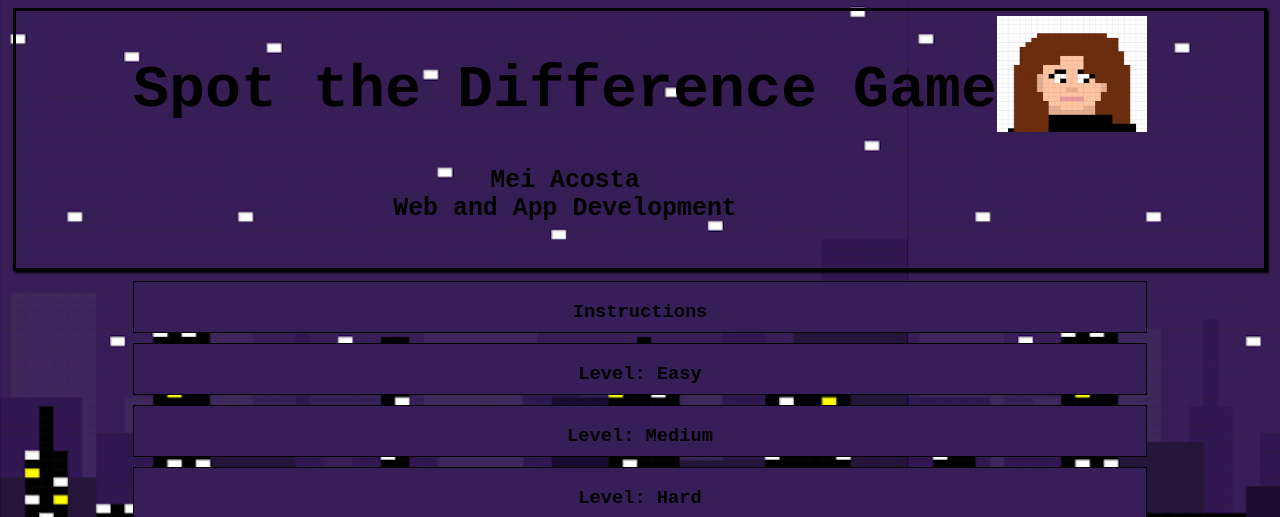
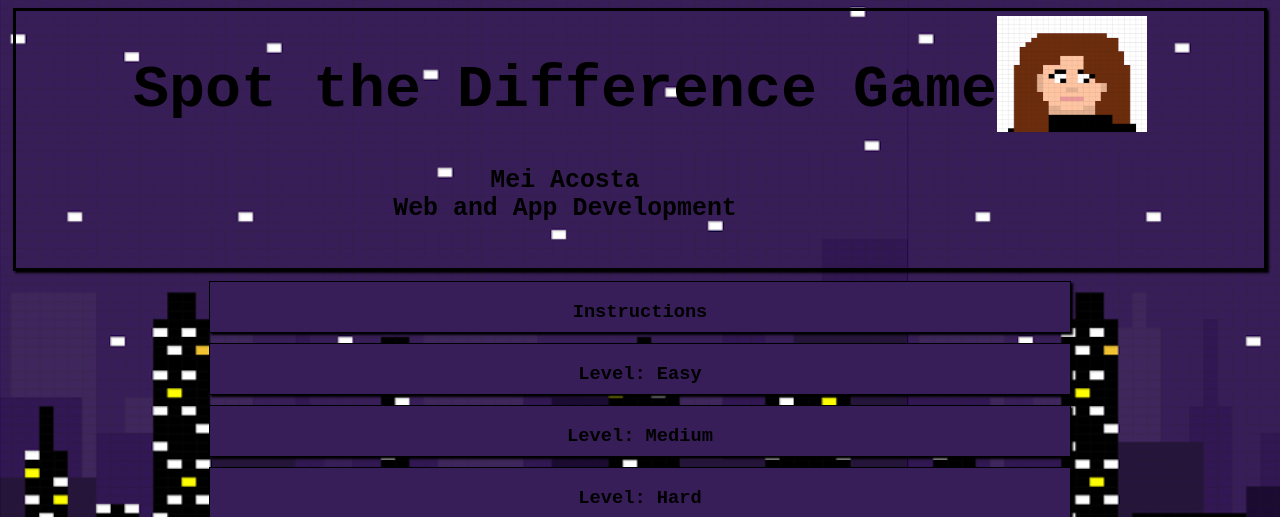
Before and after one commit to Me1dy/Me1dy, a plain HTML site: page project4/project4.html in a window 1280 px wide. Shown: the top 517 px of the page. Drawn offline with Linux system fonts and the light colour scheme.

Commit message:
changed images size

```diff
--- a/project4/project4.css
+++ b/project4/project4.css
@@ -31,12 +31,13 @@ h3 {
   color: Black;
   text-align: center;
   border: 1px solid black;
+  box-shadow: 2px 2px 2px black;
   background-color: #381e59;
   color: black;
   text-align: center;
   height: 50px;
   overflow: hidden;
-  width: 80%;
+  width: 860px;
   margin: 10px auto;
   transition: height 2.5s ease;
 }
@@ -47,12 +48,13 @@ h3 {
   color: Black;
   text-align: center;
   border: 1px solid black;
+  box-shadow: 2px 2px 2px black;
   background-color: #381e59;
   color: black;
   text-align: center;
   height: 50px;
   overflow: hidden;
-  width: 80%;
+  width: 860px;
   margin: 10px auto;
   transition: height 2.5s ease;
 }
@@ -63,28 +65,32 @@ h3 {
   color: Black;
   text-align: center;
   border: 1px solid black;
+  box-shadow: 2px 2px 2px black;
   background-color: #381e59;
   color: black;
   text-align: center;
   height: 50px;
   overflow: hidden;
-  width: 80%;
+  width: 860px;
   margin: 10px auto;
   transition: height 2.5s ease;
 }
 .medium-level:hover {
   height: 700px;
+  border-color: black;
+  border-width: 2px;
 }
 .hard-level {
   color: Black;
   text-align: center;
   border: 1px solid black;
+  box-shadow: 2px 2px 2px black;
   background-color: #381e59;
   color: black;
   text-align: center;
   height: 50px;
   overflow: hidden;
-  width: 80%;
+  width: 860px;
   margin: 10px auto;
   transition: height 2.5s ease;
 }
```
